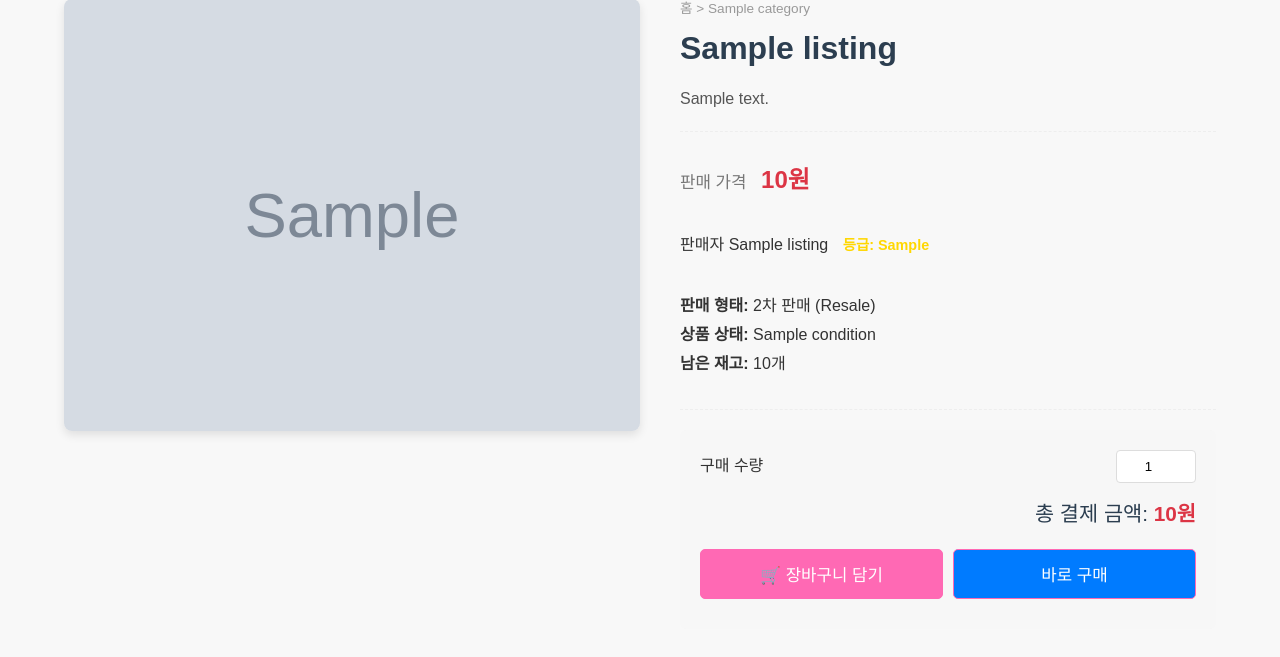
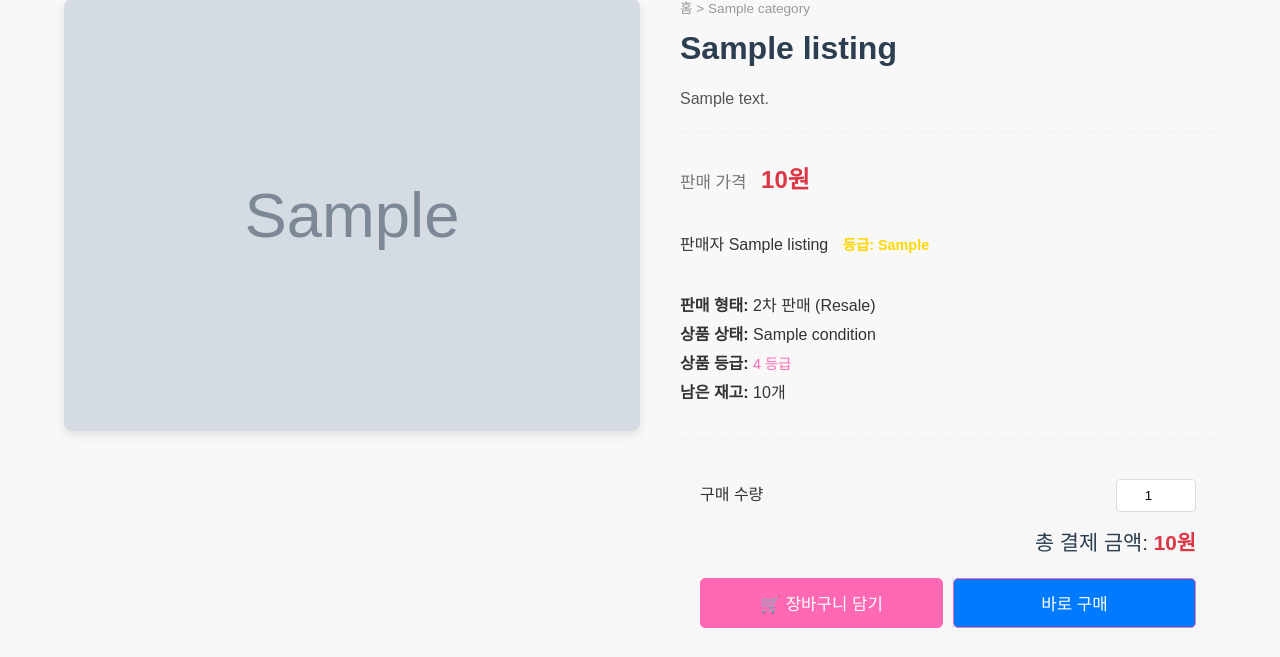
Before and after one commit to costlysiya/DB_project2025, a Flask app: page /product/1 in a window 1280 px wide. Shown: the part 352-1009 px from the top of the page. Run offline with Flask 3, Linux system fonts and the light colour scheme; the visitor is signed in with stand-in values (Sample User, id 1); grey boxes marked "Sample" are stand-in pictures; a database or web service that is not in the repository returns one stand-in record (values such as "Sample title"); some libraries are stand-ins or nearby versions.

Commit message:
1차판매자, 관리자일 때만 상세페이지에 상품 등급 표시

```diff
--- a/templates/product_detail.html
+++ b/templates/product_detail.html
@@ -63,6 +63,9 @@
                 <p><strong>판매 형태:</strong> <span class="listing-type-value">{{ '1차 판매' if listing.listing_type == 'Primary' else '2차 판매 (Resale)' }}</span></p>
                 {% if listing.condition %}
                 <p><strong>상품 상태:</strong> <span>{{ listing.condition }}</span></p>
+                {% endif %}
+                {% if session.user_role == 'PrimarySeller' or session.user_role == 'Administrator' %}
+                    <p><strong>상품 등급:</strong> <span style="font-size: 0.9em; color: #ff69b4;">{{ product.rating }} 등급</span></p>
                 {% endif %}
                 <p><strong>남은 재고:</strong> <span class="stock-value">{{ listing.stock }}개</span></p>
             </div>
```
